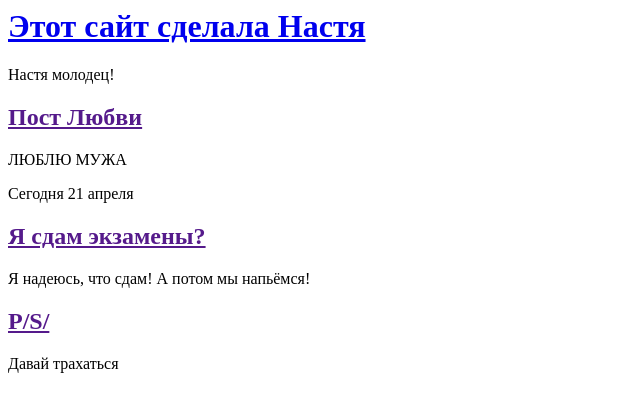
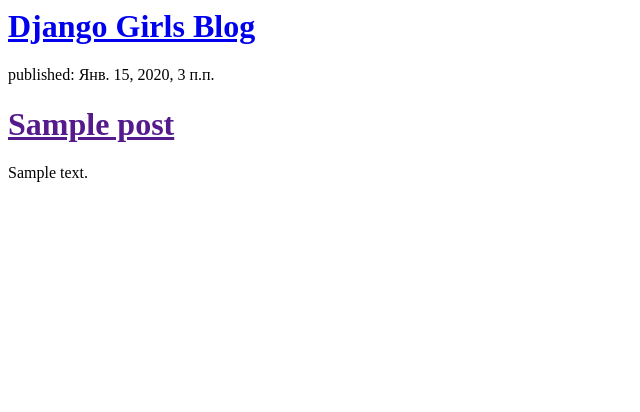
Before and after one commit to nketova/my-first-blog, a Django app: page / in a window 1280 px wide. Shown: the top 412 px of the page, without its empty margins (0-640 px from the left). Run offline with Django 3.2, Linux system fonts and the light colour scheme; tables that the repository leaves empty hold one stand-in row (values such as "Sample post").

Commit message:
Modified templates to display posts from database.

```diff
--- a/blog/templates/blog/post_list.html
+++ b/blog/templates/blog/post_list.html
@@ -1,27 +1,18 @@
 <html>
     <head>
-        <title>Настин сайт</title>
+        <title>Django Girls blog</title>
     </head>
     <body>
-        <div>
-            <h1><a href="/">Этот сайт сделала Настя</a></h1>
-        </div>
+<div>
+    <h1><a href="/">Django Girls Blog</a></h1>
+</div>
 
-        <div>
-            <p>Настя молодец!</p>
-            <h2><a href="">Пост Любви</a></h2>
-            <p>ЛЮБЛЮ МУЖА</p>
-        </div>
-
-        <div>
-            <p>Сегодня 21 апреля</p>
-            <h2><a href="">Я сдам экзамены?</a></h2>
-            <p>Я надеюсь, что сдам! А потом мы напьёмся!</p>
-        </div>
-
-        <div>
-            <h2><a href="">P/S/</a></h2>
-            <p>Давай трахаться</p>
-        </div>
+{% for post in posts %}
+    <div>
+        <p>published: {{ post.published_date }}</p>
+        <h1><a href="">{{ post.title }}</a></h1>
+        <p>{{ post.text|linebreaksbr }}</p>
+    </div>
+{% endfor %}
     </body>
 </html>
--- a/blog/views.py
+++ b/blog/views.py
@@ -1,6 +1,7 @@
 from django.shortcuts import render
+from django.utils import timezone
+from .models import Post
 
-
-# Create your views here.
 def post_list(request):
-    return render(request, 'blog/post_list.html', {})
+    posts = Post.objects.filter(published_date__lte=timezone.now()).order_by('published_date')
+    return render(request, 'blog/post_list.html', {'posts': posts})
```
